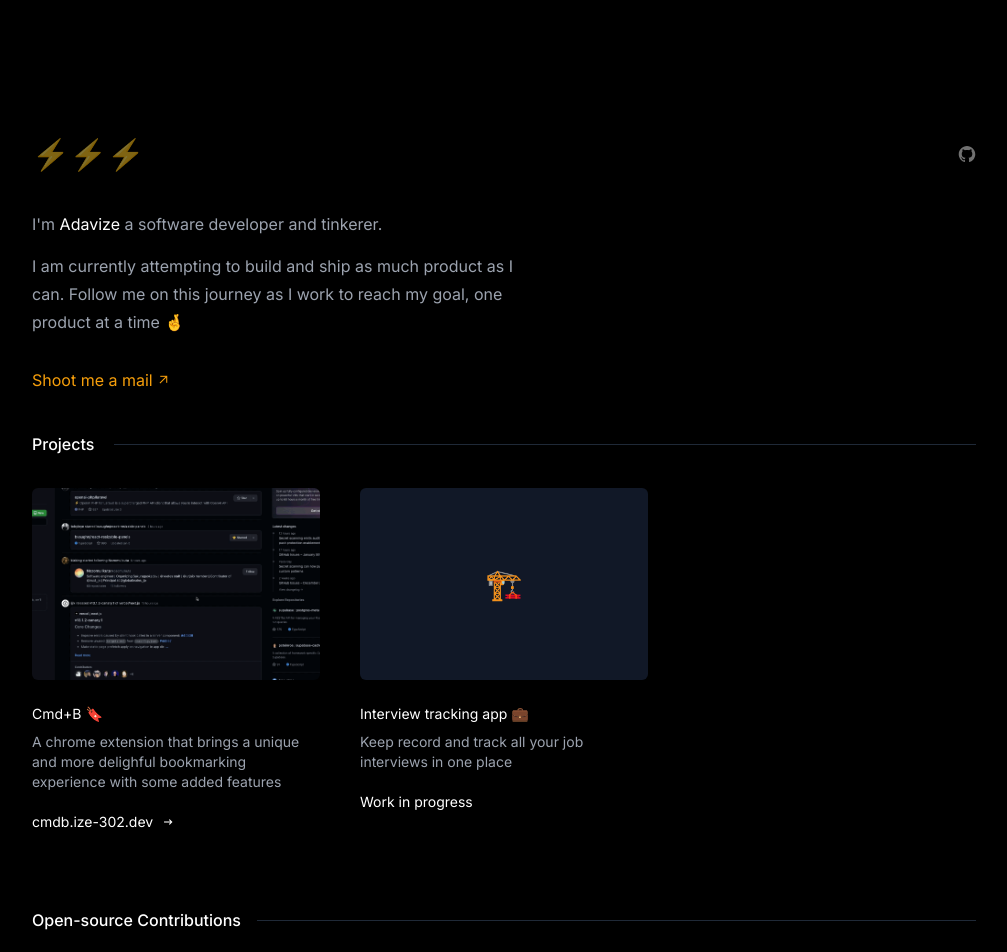
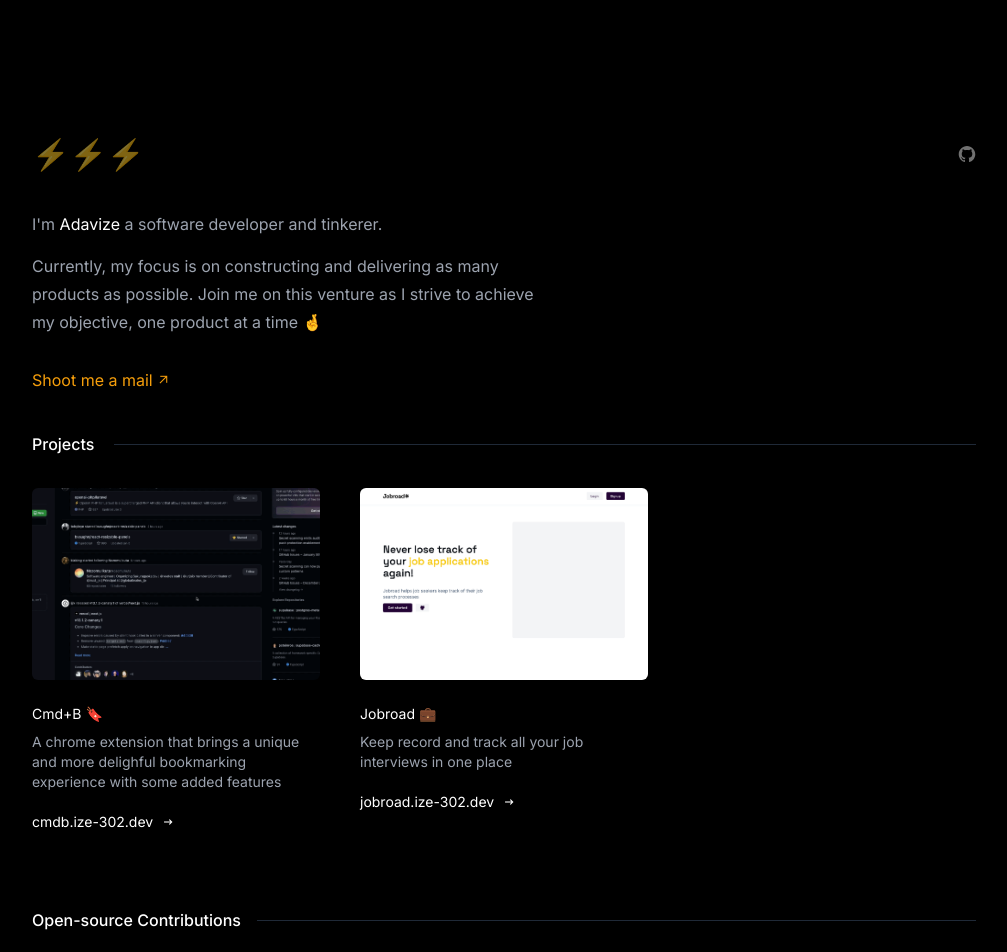
Before and after one commit to ize-302/ize-302.dev, a Vue app: page / in a window 1280 px wide. Shown: the top 952 px of the page, without its empty margins (136-1143 px from the left). Built offline with nearby package versions, Linux system fonts and the light colour scheme.

Commit message:
add jobroad

```diff
--- a/src/components/Hello.vue
+++ b/src/components/Hello.vue
@@ -18,9 +18,9 @@
     </p>
 
     <p class="text-gray-400 mt-4 max-w-lg font-normal leading-7">
-      I am currently attempting to build and ship as much product as I can.
-      Follow me on this journey as I work to reach my goal, one product at a
-      time 🤞
+      Currently, my focus is on constructing and delivering as many products as
+      possible. Join me on this venture as I strive to achieve my objective, one
+      product at a time 🤞
     </p>
 
     <a
--- a/src/projects.js
+++ b/src/projects.js
@@ -1,4 +1,5 @@
-import someImage from './assets/cmdb-demo-giphy.gif'
+import cmdbthumbnail from './assets/cmdb-demo-giphy.gif'
+import jobroadthumbnail from './assets/jobroad-demo.png'
 
 export const products = [
   {
@@ -8,17 +9,16 @@
       name: 'cmdb.ize-302.dev',
       url: 'https://cmdb.ize-302.dev/',
     },
-    image: someImage
+    image: cmdbthumbnail
   },
   {
-    name: 'Interview tracking app 💼 ',
+    name: 'Jobroad 💼 ',
     description: 'Keep record and track all your job interviews in one place',
     link: {
-      name: 'Work in progress',
-      url: '',
+      name: 'jobroad.ize-302.dev',
+      url: 'https://jobroad.ize-302.dev/',
     },
-    wip: true,
-    image: someImage
+    image: jobroadthumbnail
   }
 ]
 
```
Also changed, not shown: src/assets/jobroad-demo.png (added).
